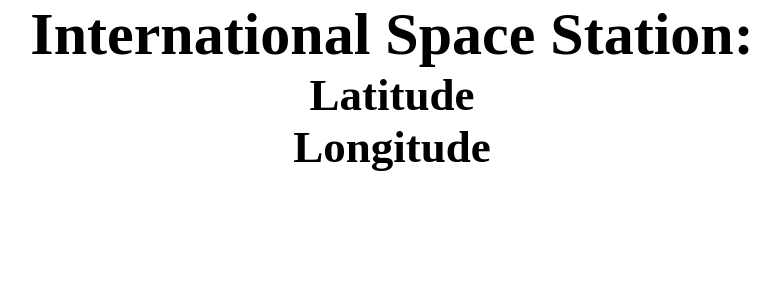
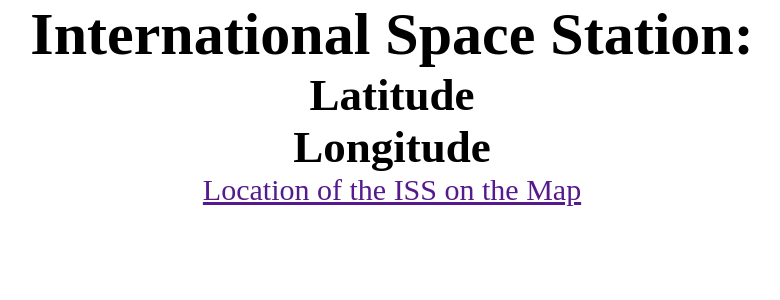
Before and after one commit to MikeMikeRx/React-Practice-API, a React (Create React App) app: page / in a window 1280 px wide. Shown: the top 300 px of the page, without its empty margins (248-1028 px from the left). Built offline with nearby package versions, Linux system fonts and the light colour scheme; no server answers.

Commit message:
Edited URL using iss_lat/long, added an <a> tag that opens the map in a new tab.

```diff
--- a/src/App.js
+++ b/src/App.js
@@ -15,7 +15,7 @@
     setLongitude(data["iss_position"]["longitude"])
     const iss_lat = (data["iss_position"]["latitude"])
     const iss_long = (data["iss_position"]["longitude"])
-    setUrlMap(`https://www.google.com/maps/@53.3150024,-1.3398423,7.46z?entry=ttu&g_ep=EgoyMDI1MDYyNi4wIKXMDSoASAFQAw%3D%3D`)
+    setUrlMap(`https://www.google.com/maps/@${iss_lat},${iss_long},6z`)
   }
 
   useEffect(()=>{
@@ -32,6 +32,8 @@
     <p>{latitude}</p>
     <h2>Longitude</h2>
     <p>{longitude}</p>
+    <a href={urlMap} target="_blank">Location of the ISS on the Map</a>
+
     </div>
   )
 }
```
